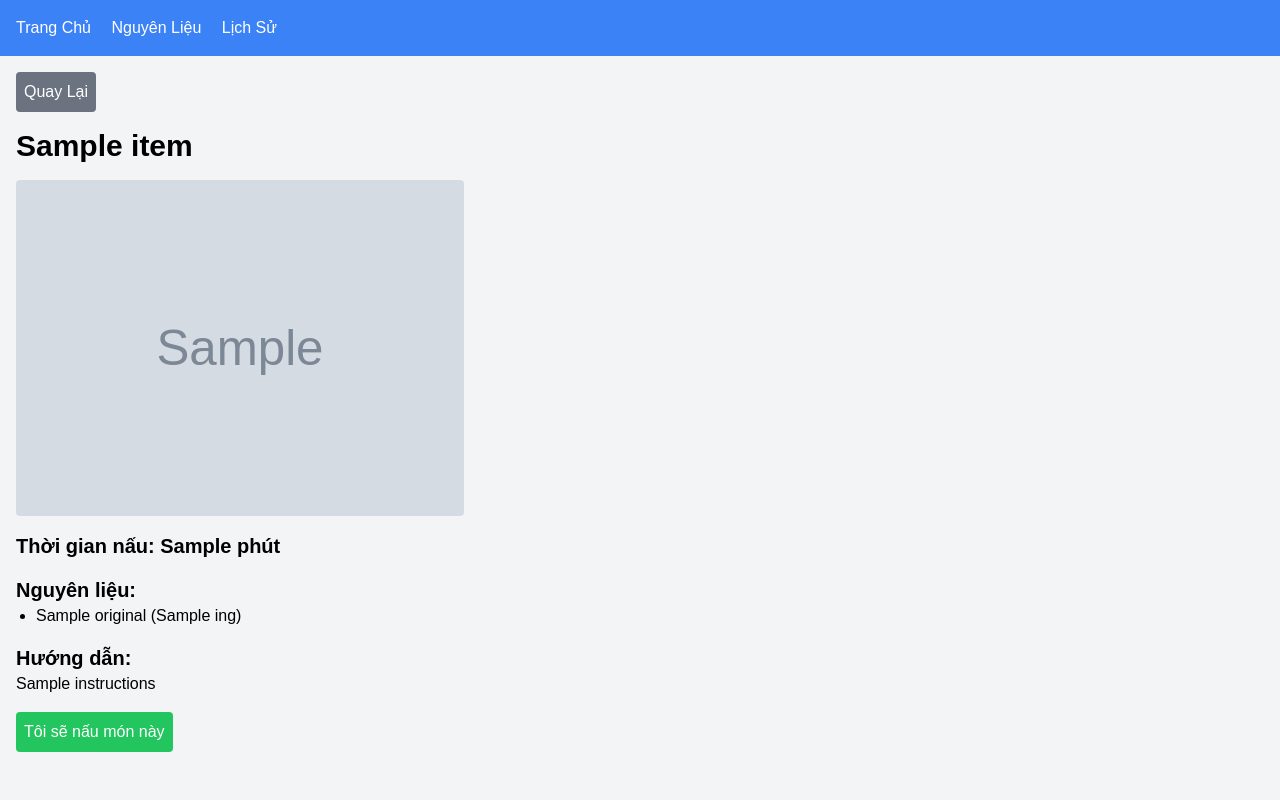
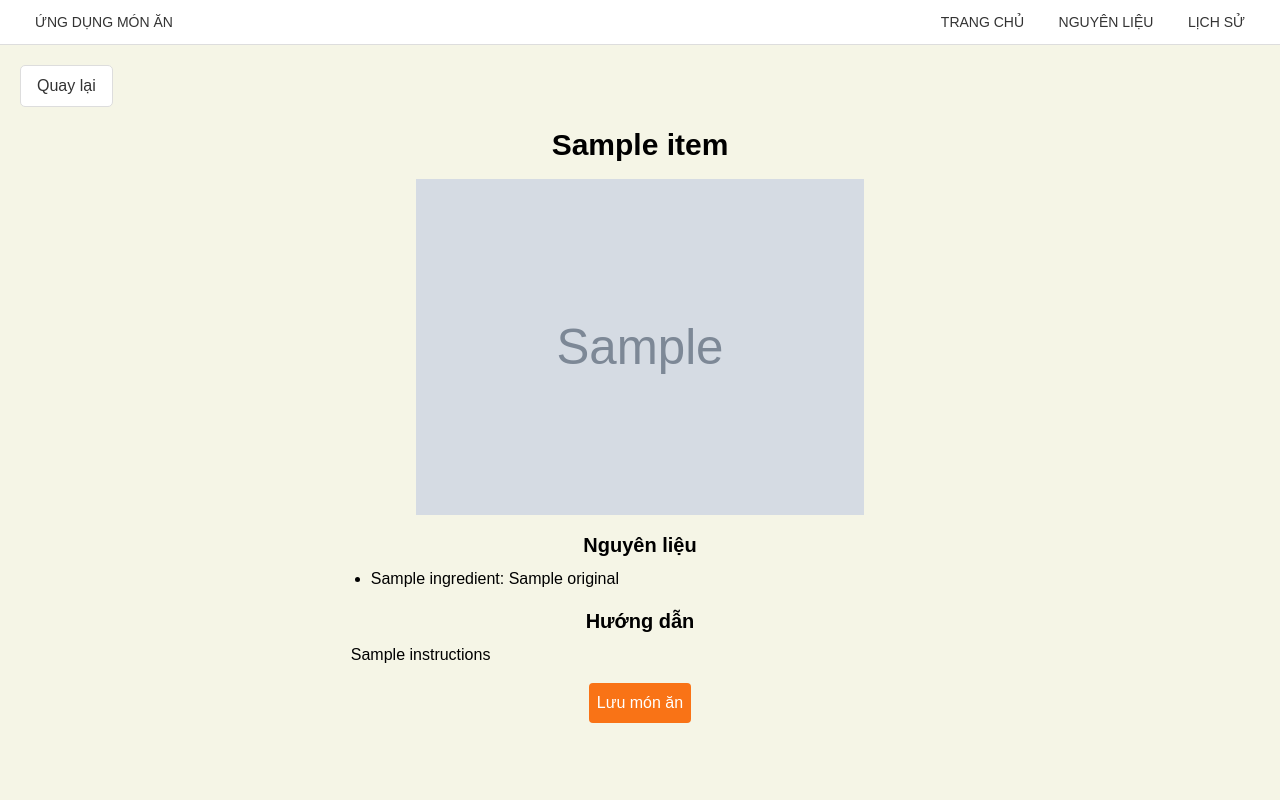
Before and after one commit to NguyenQuocPhu/cooking-data, a Flask app: page /recipe/1 in a window 1280 px wide. Run offline with Flask 3, Linux system fonts and the light colour scheme; grey boxes marked "Sample" are stand-in pictures; a database or web service that is not in the repository returns one stand-in record (values such as "Sample title"); data that the repository does not hold is empty; some libraries are stand-ins or nearby versions.

Commit message:
Update recipe.html

```diff
--- a/templates/recipe.html
+++ b/templates/recipe.html
@@ -3,46 +3,40 @@
 <head>
     <meta charset="UTF-8">
     <meta name="viewport" content="width=device-width, initial-scale=1.0">
-    <title>Ứng Dụng Đề Xuất Món Ăn</title>
+    <title>{{ recipe.title }}</title>
     <script src="https://cdn.tailwindcss.com"></script>
-    <!-- Liên kết file CSS bổ sung -->
     <link rel="stylesheet" href="{{ url_for('static', filename='css/custom.css') }}">
+    <link rel="stylesheet" href="https://cdnjs.cloudflare.com/ajax/libs/font-awesome/6.4.0/css/all.min.css">
 </head>
-<body class="bg-gray-100">
-    <nav class="bg-blue-500 text-white p-4">
-        <a href="/" class="mr-4 hover:underline">Trang Chủ</a>
-        <a href="/ingredients" class="mr-4 hover:underline">Nguyên Liệu</a>
-        <a href="/history" class="hover:underline">Lịch Sử</a>
+<body>
+    <nav class="navbar">
+        <a href="/" class="logo">Ứng Dụng Món Ăn</a>
+        <div>
+            <a href="/">Trang Chủ</a>
+            <a href="/ingredients">Nguyên Liệu</a>
+            <a href="/history">Lịch Sử</a>
+        </div>
     </nav>
-    <div class="container mx-auto p-4">
-        <a href="/" class="bg-gray-500 text-white p-2 mb-4 inline-block rounded hover:bg-gray-600">Quay Lại</a>
-        <h1 class="text-3xl font-bold mb-4">{{ recipe.title }}</h1>
-        <!-- Hiển thị thông báo xác nhận nếu có -->
-        {% if message %}
-            <div class="bg-green-100 border-l-4 border-green-500 text-green-700 p-4 mb-4">
-                {{ message }}
-            </div>
+    <div class="container">
+        <a href="/" class="back-button">Quay lại</a>
+        <h1 class="text-3xl font-bold mb-4 text-center">{{ recipe.title }}</h1>
+        {% if recipe.image %}
+            <img src="{{ recipe.image }}" alt="{{ recipe.title }}" class="w-full max-w-md mb-4 mx-auto block">
         {% endif %}
-        {% if recipe.image %}
-            <img src="{{ recipe.image }}" alt="{{ recipe.title }}" class="w-full max-w-md mb-4 rounded">
-        {% endif %}
-        <h2 class="text-xl font-semibold">Thời gian nấu: {{ recipe.readyInMinutes }} phút</h2>
-        <h2 class="text-xl font-semibold mt-4">Nguyên liệu:</h2>
-        <ul class="list-disc pl-5">
-            {% for ing in recipe.extendedIngredients %}
-                <li>{{ ing.original }} ({{ ing.vietnamese }})</li>
+        <h2 class="text-xl font-semibold mb-2 text-center">Nguyên liệu</h2>
+        <ul class="list-disc pl-5 mb-4 text-left mx-auto max-w-prose">
+            {% for ingredient in recipe.extendedIngredients %}
+                <li>{{ ingredient.vietnamese | default(ingredient.name) }}: {{ ingredient.original }}</li>
             {% endfor %}
         </ul>
-        <h2 class="text-xl font-semibold mt-4">Hướng dẫn:</h2>
-        <div>{{ recipe.instructions | safe or 'Không có hướng dẫn chi tiết.' }}</div>
-        <form method="POST" action="/save_recipe/{{ recipe.id }}" class="mt-4">
+        <h2 class="text-xl font-semibold mb-2 text-center">Hướng dẫn</h2>
+        <div class="text-left mx-auto max-w-prose">{{ recipe.instructions | default("Không có hướng dẫn chi tiết.") | safe }}</div>
+        {% if message %}
+            <p class="text-green-600 mt-4 text-center">{{ message }}</p>
+        {% endif %}
+        <form method="POST" action="{{ url_for('save_recipe', id=recipe.id) }}" class="mt-4 text-center">
             <input type="hidden" name="ingredients" value="{{ request.args.get('ingredients', '') }}">
-            <button
-                type="submit"
-                class="bg-green-500 text-white p-2 rounded hover:bg-green-600"
-            >
-                Tôi sẽ nấu món này
-            </button>
+            <button type="submit" class="bg-orange-500 text-white p-2 rounded hover:bg-orange-600">Lưu món ăn</button>
         </form>
     </div>
 </body>
```
